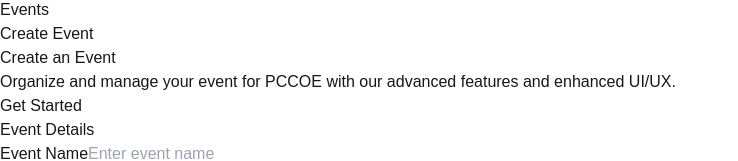
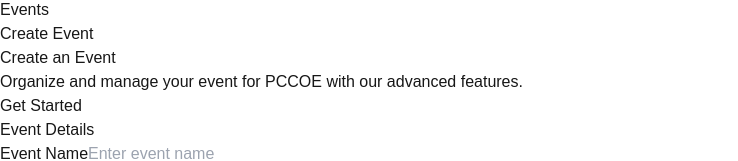
Before and after one commit to aadidesign/College, a Next.js app: page /pages/createevent in a window 1280 px wide. Shown: the part 350-511 px from the top of the page, without its empty margins (0-738 px from the left). Built offline with nearby package versions, Linux system fonts and the light colour scheme.

Commit message:
Bug fixed

```diff
--- a/src/app/pages/createevent/page.js
+++ b/src/app/pages/createevent/page.js
@@ -75,8 +75,7 @@
               Create an Event
             </h1>
             <p className="text-2xl mb-8">
-              Organize and manage your event for PCCOE with our advanced features
-              and enhanced UI/UX.
+              Organize and manage your event for PCCOE with our advanced features.
             </p>
             <Link
               href="#form-section"
```
